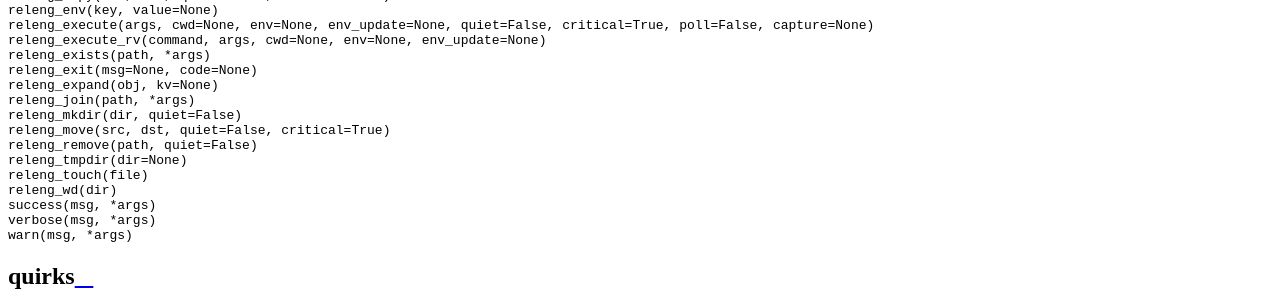
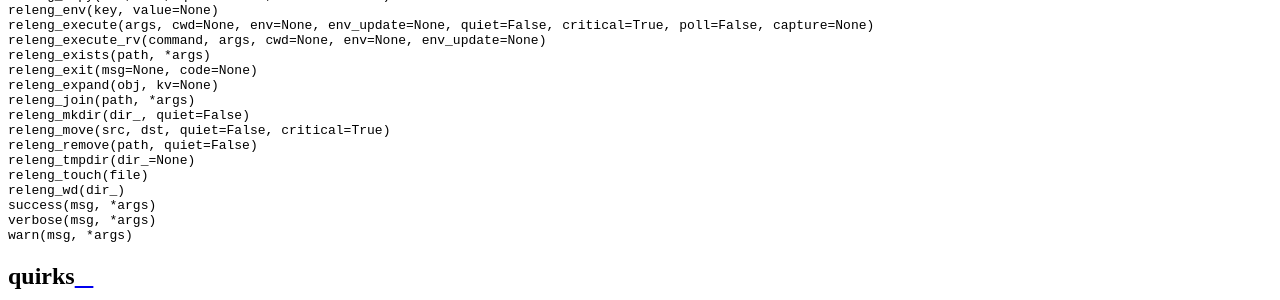
Before and after one commit to releng-tool/releng-tool, a Sphinx documentation site: the page built from Documentation/annex-a.rst, in a window 1280 px wide and 900 px high, scrolled down 2523 px. Shown: the part 409-709 px from the top of the window. Built offline with Sphinx 7.4.7 and the Read the Docs theme 2.0.0, drawn with Linux system fonts in a browser that asks for light colours.

```diff
--- a/Documentation/annex-a.rst
+++ b/Documentation/annex-a.rst
@@ -142,12 +142,12 @@ Functions available to scripts invoked by releng-tool or importable via
    releng_exit(msg=None, code=None)
    releng_expand(obj, kv=None)
    releng_join(path, *args)
-   releng_mkdir(dir, quiet=False)
+   releng_mkdir(dir_, quiet=False)
    releng_move(src, dst, quiet=False, critical=True)
    releng_remove(path, quiet=False)
-   releng_tmpdir(dir=None)
+   releng_tmpdir(dir_=None)
    releng_touch(file)
-   releng_wd(dir)
+   releng_wd(dir_)
    success(msg, *args)
    verbose(msg, *args)
    warn(msg, *args)
```
